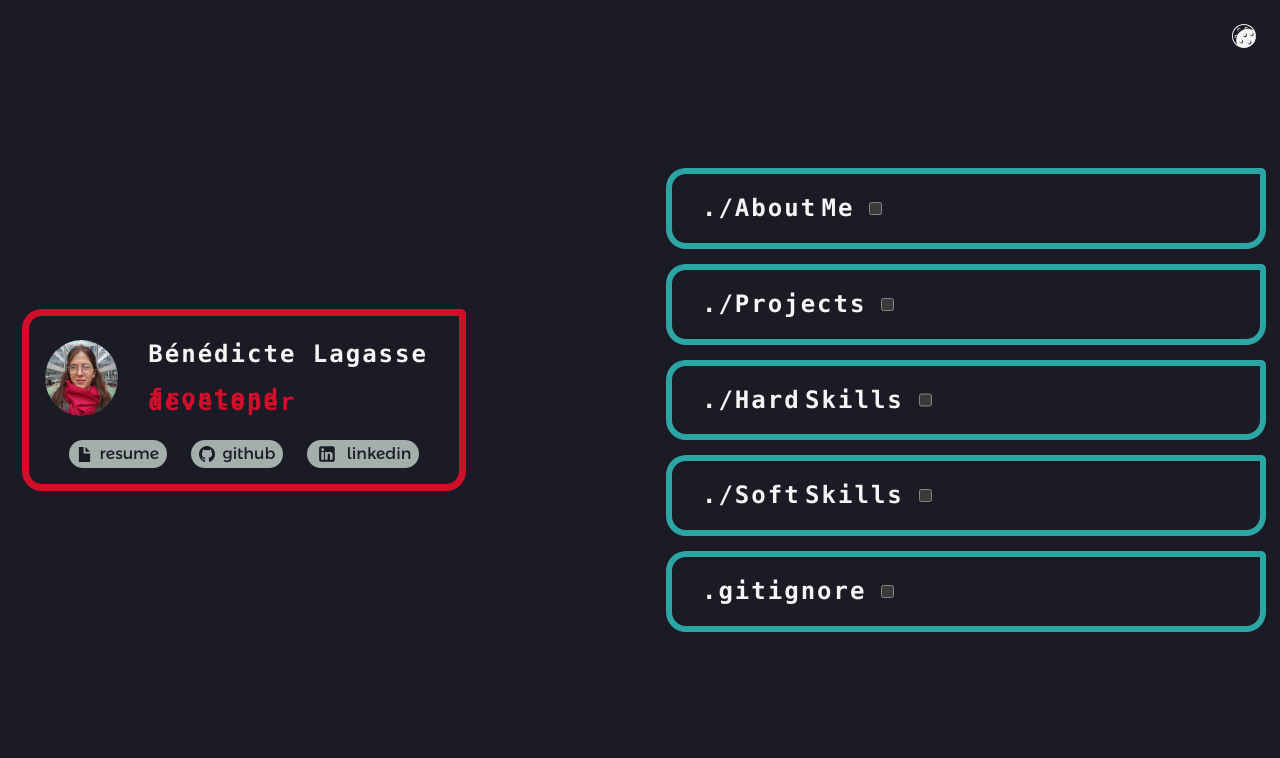
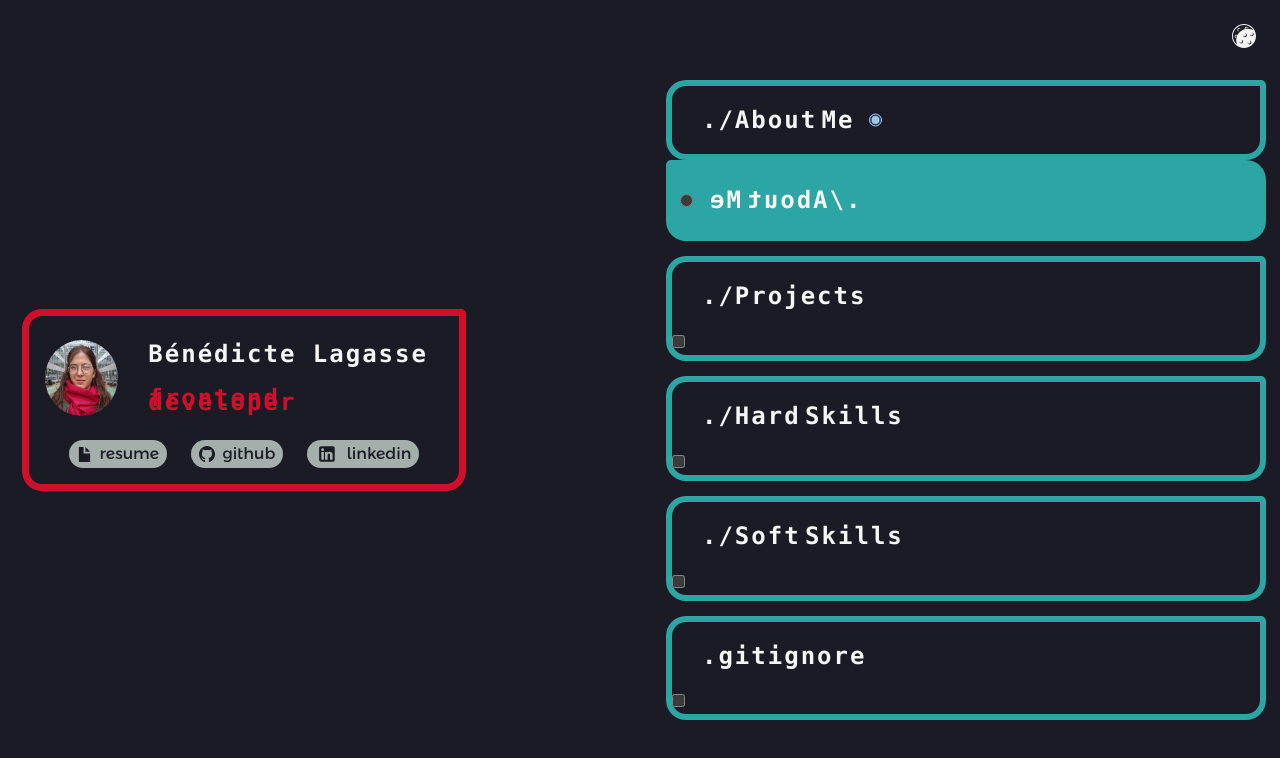
Before and after one commit to Blacg13/Portfolio, a website: page index.html in a window 1280 px wide. Drawn offline with Linux system fonts and the light colour scheme.

Commit message:
initiated another strategy for the flip-card

```diff
--- a/index.html
+++ b/index.html
@@ -12,7 +12,7 @@
     <div class="container">
       <header>
         <ul>
-          <li class="blagasse">
+          <li class="blagasse animate__fadeIn">
             <div class="header-title">
               <img
                 src="/public/img/resume_pic_cropped.jpeg"
@@ -98,7 +98,7 @@
                             ></path>
                           </g>
                         </g>
-                      </g>
+                      <!-- </g> -->
                     </svg>
                     <p>github</p>
                   </a>
@@ -120,15 +120,23 @@
       <main>
         <ul>
           <li>
-            <div class="flip-card flip-false">
-              <label class="flip-card-label">
-                <h3>about me</h3>
-                <input class="flip-card-checkbox" type="checkbox" id="portfolio-section" name="portfolio-section" value="about-me"/>
-              </label>
+            <div class="flip-card-container">
+              <div class="flip-card card-recto">
+                <label class="flip-card-label">
+                  <h3>about me</h3>
+                  <input class="flip-card-toggle" type="radio" name="about" value="recto" checked/>
+                </label>
+              </div>
+              <div class="flip-card card-verso">
+                <label class="flip-card-label">
+                  <h3>about me</h3>
+                  <input class="flip-card-toggle" type="radio" name="about" value="verso"/>
+                </label>
+              </div>
             </div>
               <div class="panel">
-              <p>Lorem ipsum dolor sit amet consectetur adipisicing elit.
-                Accusantium magni corporis culpa facilis. Blanditiis totam
+                <p>Lorem ipsum dolor sit amet consectetur adipisicing elit.
+                  Accusantium magni corporis culpa facilis. Blanditiis totam
                 reprehenderit dolore cumque quidem voluptates labore, est,
                 consectetur recusandae animi cum expedita. Provident, numquam
                 distinctio?</p>
--- a/scripts/main.js
+++ b/scripts/main.js
@@ -18,12 +18,14 @@ document.querySelectorAll('.flip-card-checkbox').forEach((checkbox) => {
     let card = document.querySelector('.flip-card');
     if (checkbox.checked) {
       console.log('checked');
-      card.classList.remove('flip-false');
-      card.classList.add('flip-true');
+      // card.style.animation = 'flip-animation 1.8s ease-in-out';
+      // card.classList.remove('flip-false');
+      // card.classList.add('flip-true');
     } else {
       console.log('unchecked');
-      card.classList.remove('flip-true');
-      card.classList.add('flip-false');
+      // card.style.animation = 'flip-animation 1.8s reverse ease-in-out';
+      // card.classList.remove('flip-true');
+      // card.classList.add('flip-false');
     }
   });
 });
--- a/styles/global.css
+++ b/styles/global.css
@@ -369,23 +369,6 @@ main {
                 }
             }
         }
-        .flip-false {
-            .flip-card-label {
-                display: flex;
-            }
-        }
-        .flip-true {
-            transform: rotateY(360deg);
-            transition: all 1.5s ease-in-out;
-            border-radius: var(--reverse-radius-value);
-            background-color: var(--primary-color);
-            padding-right: var(--padding-value);
-
-            .flip-card-label {
-                display: flex;
-                justify-content: flex-end;
-            }
-        }
 
     }
         .panel {
@@ -418,25 +401,66 @@ main {
     /*-------------------------------------------*/
     /** flip card animation **/
     /*-------------------------------------------*/
-    .flip-card {
+    li {
+        background-color: transparent;
         perspective: 1000px;
-
-        /* .flip-card-inner {
+    }
+    .flip-card-container {
         position: relative;
-            transition: trnasform 0.8s;
+        width: 100%;
+         height: 100%;
+        text-align: center;
+        transition: transform 0.8s;
         transform-style: preserve-3d;
     }
-        &:hover .flip-card-inner {
+    /* todo: transfer the animation to JS with addEventListener on the radio input */
+    li:hover .flip-card-container {
         transform: rotateY(180deg);
       }
-        button {
+      /* todo: arrange style of the verso and hide it in the back of the flip-card (not like now) */
+      .flip-card-recto, .flip-card-verso {
         position: absolute;
         width: 100%;
         height: 100%;
         backface-visibility: hidden;
-        } */
       }
-    .flip-animation {
-        transform: rotateY(180deg);
+    .card-recto {
+        /* transition: all 2s ease-in-out; */
+        .flip-card-label {
+            display: flex;
         }
     }
+    .card-verso {
+        /* transform: rotateY(360deg);
+        transition: all 1.8s ease-in-out; */
+        border-radius: var(--reverse-radius-value);
+        background-color: var(--primary-color);
+        padding-right: var(--padding-value);
+        transform: rotateY(180deg);
+
+        .flip-card-label {
+            display: flex;
+            justify-content: flex-end;
+            /* transition: all 1.8s ease-in-out; */
+        }
+    }
+
+}
+@keyframes flip-animation {
+    from {
+            transition: all 2s ease-in-out;
+
+        }
+
+    to {
+
+            transform: rotateY(360deg);
+            transition: all 1.8s ease-in-out;
+            border-radius: var(--reverse-radius-value);
+            background-color: var(--primary-color);
+            padding-right: var(--padding-value);
+
+
+
+    }
+}
```
Lines whose indentation alone changed are shown as unchanged.
